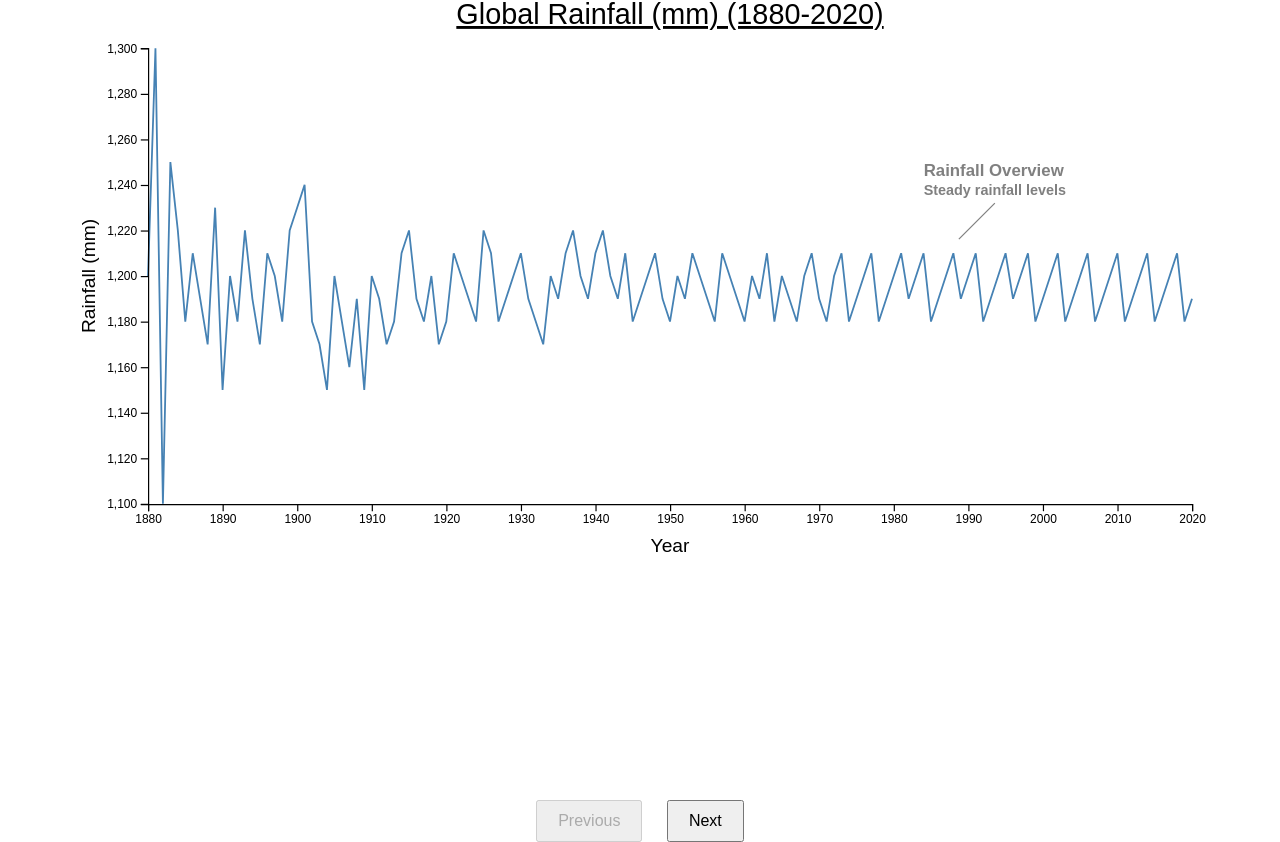
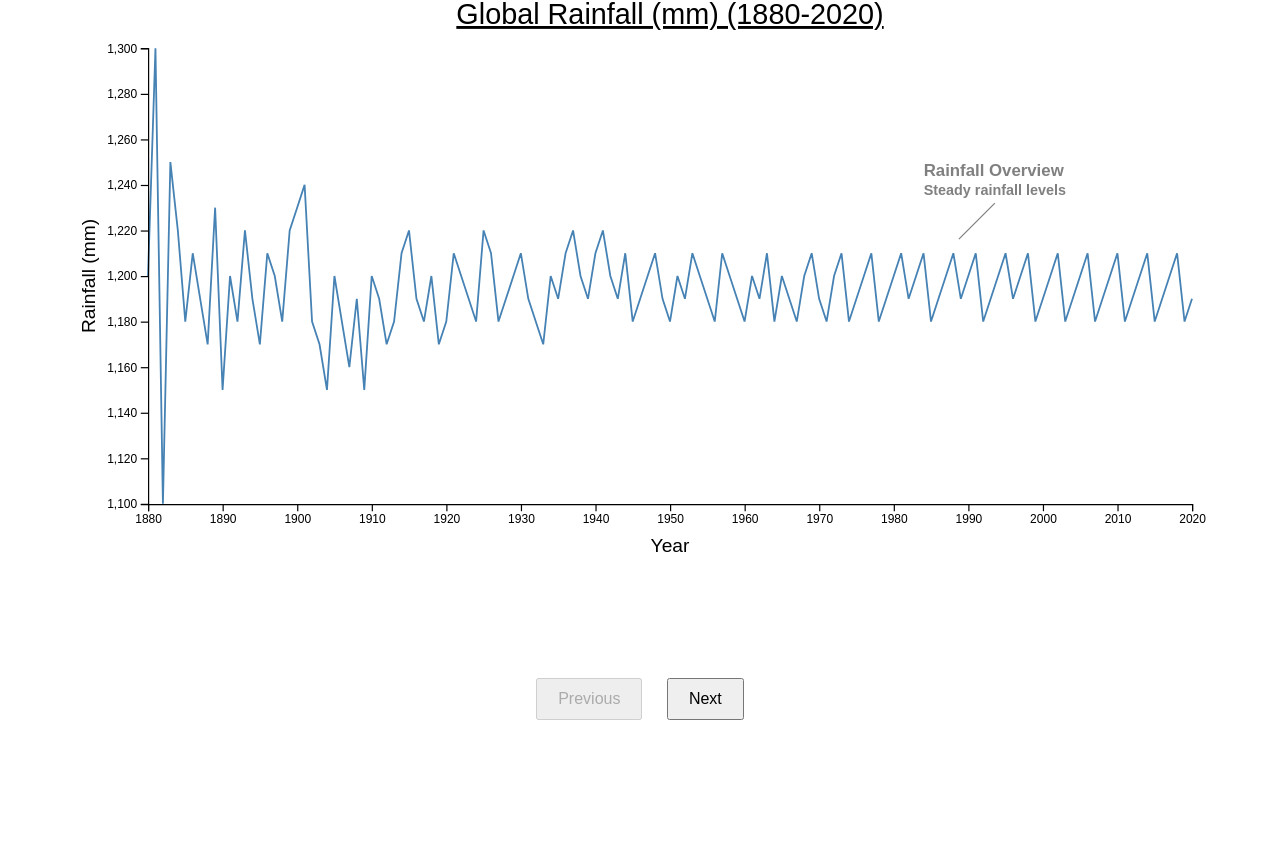
Before and after one commit to c3-dpatel/c3-dpatel.github.io, a plain HTML site: page index.html in a window 1280 px wide. After the commit the page ends 800 px from the top, so only its background shows below. Drawn offline with Linux system fonts and the light colour scheme.

Commit message:
Add files via upload

```diff
--- a/styles.css
+++ b/styles.css
@@ -36,7 +36,7 @@ body {
 .navigation {
     text-align: center;
     position: absolute; /* Changed to absolute positioning */
-    top: 800px; /* Positioned 10% from the bottom */
+    bottom: 10%; /* Positioned 10% from the bottom */
     width: 100%;
 }
 
```
